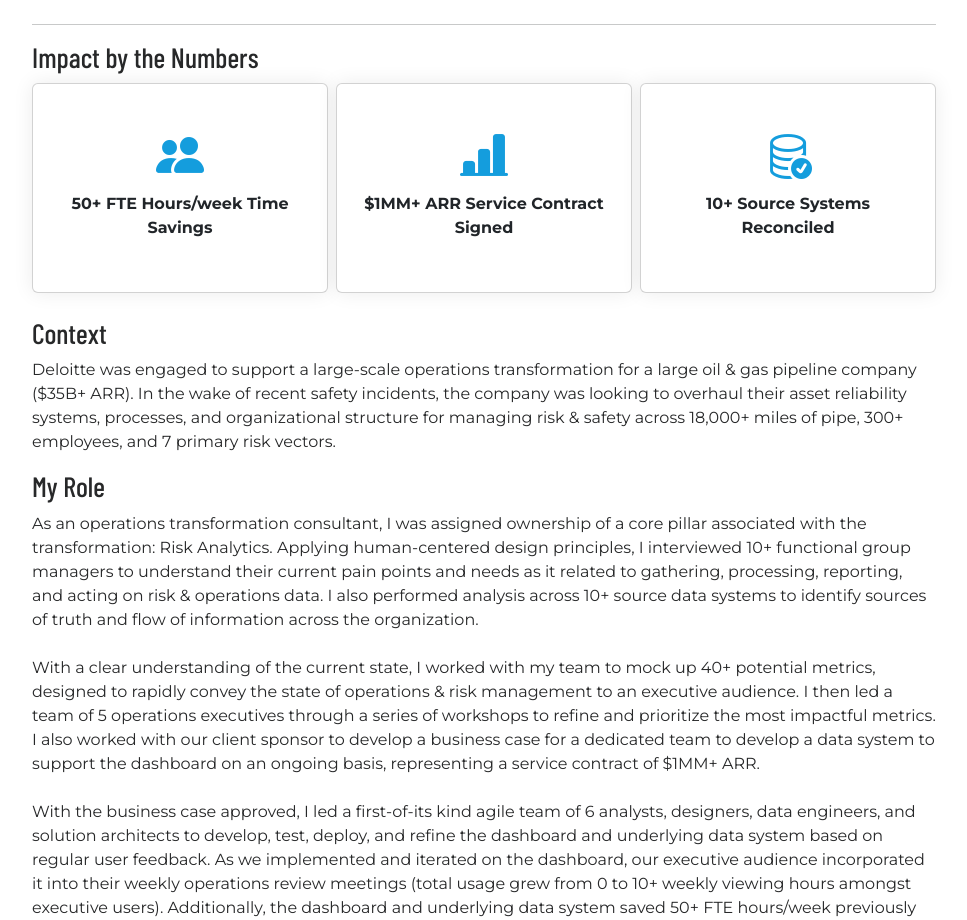
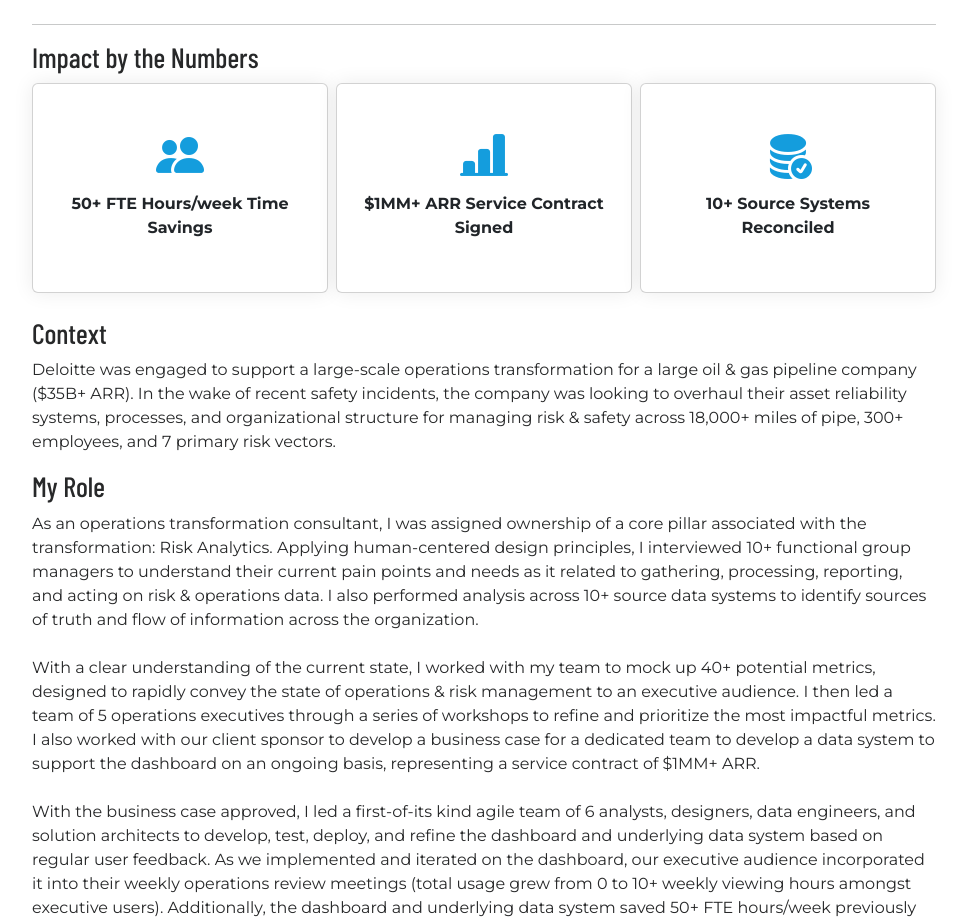
Before and after one commit to psaul20/patrick-personal-website, a plain HTML site: page portfolio_details/dashboard.html in a window 1280 px wide. Shown: the part 820-1740 px from the top of the page, without its empty margins (306-1273 px from the left). Drawn offline with nearby package versions, Linux system fonts and the light colour scheme; a web font is replaced by a local one.

Commit message:
updated DB icon

```diff
--- a/portfolio_details/dashboard.html
+++ b/portfolio_details/dashboard.html
@@ -133,7 +133,7 @@
               <div class="card">
                 <div class="card-body">
                   <div class="vstack align-items-center justify-content-center">
-                    <i class="bi bi-database-check"></i>
+                    <i class="bi bi-database-fill-check"></i>
                     <p>10+ Source Systems Reconciled</p>
                   </div>
                 </div>
```
